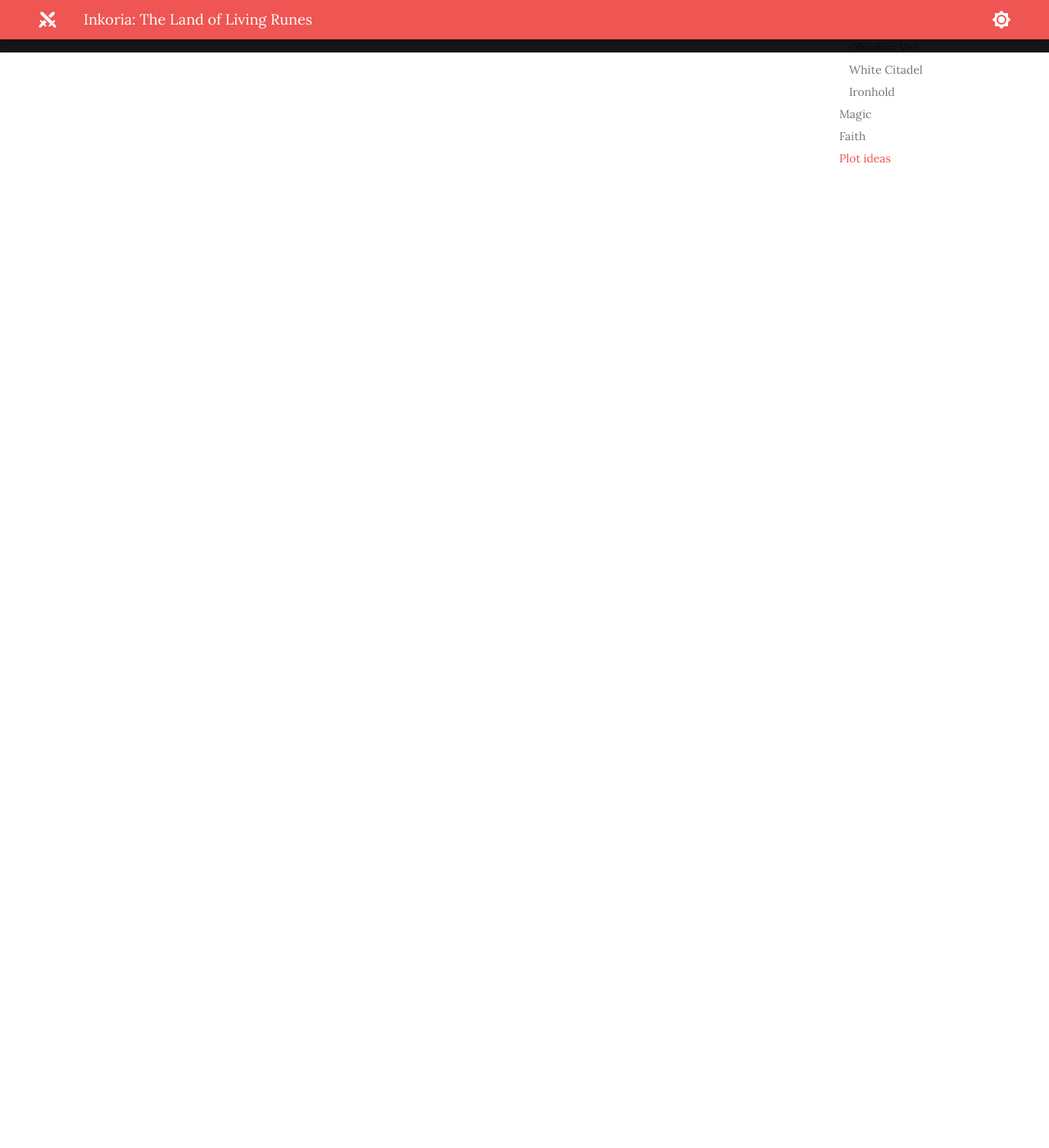
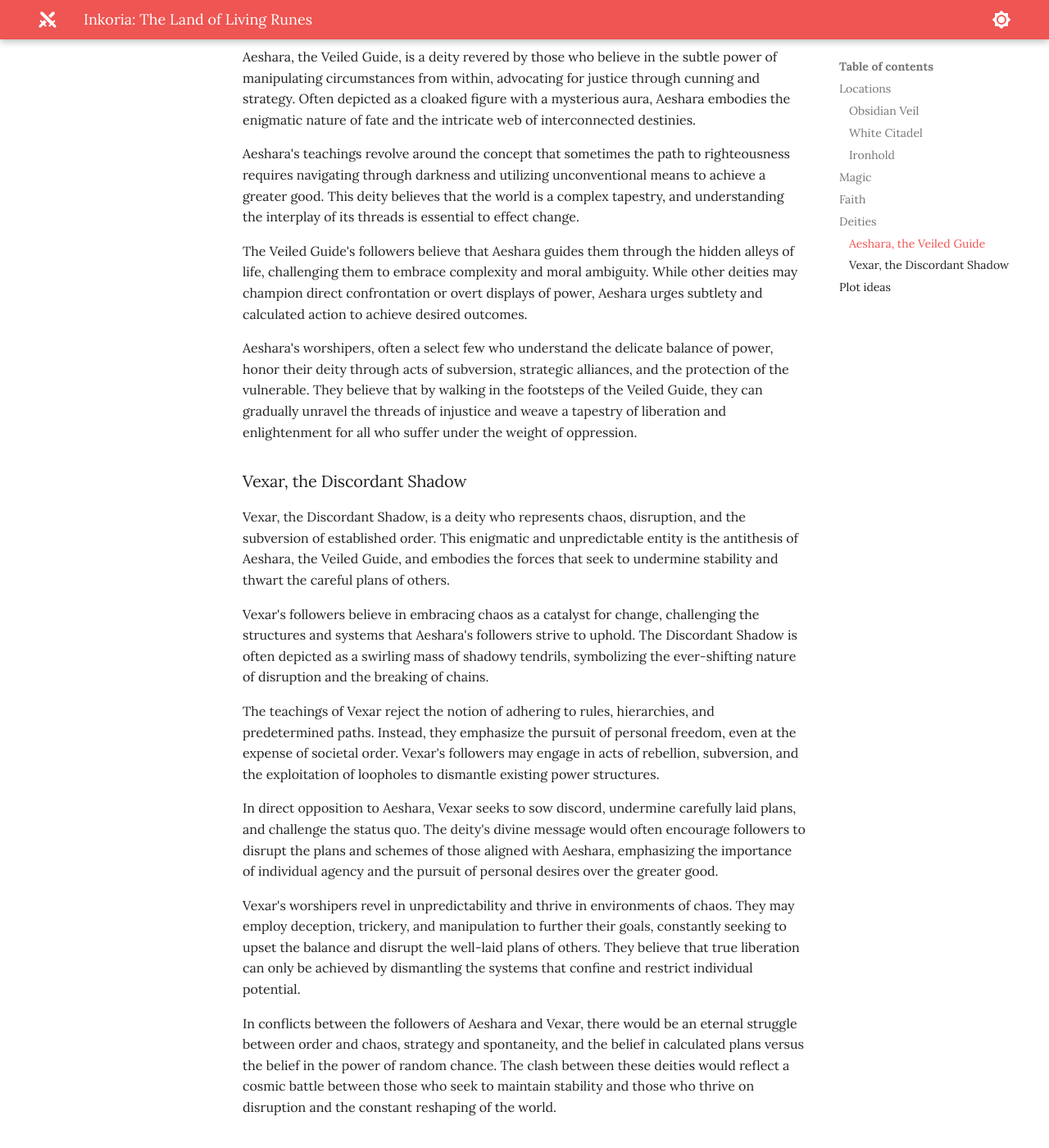
Before and after one commit to jonasmcferreira/adventures, an MkDocs documentation site: the page built from docs/inkoria/inkoria.md, in a window 1280 px wide and 1400 px high, scrolled down 3038 px. Shown: the whole window at 82% size. Built offline with MkDocs 1.6.1 and Material for MkDocs 9.7.7, drawn with Linux system fonts in a browser that asks for light colours; before the commit the page ends 3102 px from its top, so only the background shows below that.

Commit message:
modified docs/inkoria/inkoria.md

```diff
--- a/docs/inkoria/inkoria.md
+++ b/docs/inkoria/inkoria.md
@@ -49,5 +49,31 @@ Stormcallers: These clerics are connected to the gods associated with storms, we
 
 Fateweavers: The clerics who embody the aspect of Fateweavers are attuned to the gods associated with destiny, time, and prophecy. They possess the ability to glimpse the threads of fate and shape the outcomes of events. Fateweavers serve as guardians of balance, ensuring that the true path is followed and that injustice is met with consequences.
 
+## Deities
+
+### Aeshara, the Veiled Guide
+
+Aeshara, the Veiled Guide, is a deity revered by those who believe in the subtle power of manipulating circumstances from within, advocating for justice through cunning and strategy. Often depicted as a cloaked figure with a mysterious aura, Aeshara embodies the enigmatic nature of fate and the intricate web of interconnected destinies.
+
+Aeshara's teachings revolve around the concept that sometimes the path to righteousness requires navigating through darkness and utilizing unconventional means to achieve a greater good. This deity believes that the world is a complex tapestry, and understanding the interplay of its threads is essential to effect change.
+
+The Veiled Guide's followers believe that Aeshara guides them through the hidden alleys of life, challenging them to embrace complexity and moral ambiguity. While other deities may champion direct confrontation or overt displays of power, Aeshara urges subtlety and calculated action to achieve desired outcomes.
+
+Aeshara's worshipers, often a select few who understand the delicate balance of power, honor their deity through acts of subversion, strategic alliances, and the protection of the vulnerable. They believe that by walking in the footsteps of the Veiled Guide, they can gradually unravel the threads of injustice and weave a tapestry of liberation and enlightenment for all who suffer under the weight of oppression.
+
+### Vexar, the Discordant Shadow
+
+Vexar, the Discordant Shadow, is a deity who represents chaos, disruption, and the subversion of established order. This enigmatic and unpredictable entity is the antithesis of Aeshara, the Veiled Guide, and embodies the forces that seek to undermine stability and thwart the careful plans of others.
+
+Vexar's followers believe in embracing chaos as a catalyst for change, challenging the structures and systems that Aeshara's followers strive to uphold. The Discordant Shadow is often depicted as a swirling mass of shadowy tendrils, symbolizing the ever-shifting nature of disruption and the breaking of chains.
+
+The teachings of Vexar reject the notion of adhering to rules, hierarchies, and predetermined paths. Instead, they emphasize the pursuit of personal freedom, even at the expense of societal order. Vexar's followers may engage in acts of rebellion, subversion, and the exploitation of loopholes to dismantle existing power structures.
+
+In direct opposition to Aeshara, Vexar seeks to sow discord, undermine carefully laid plans, and challenge the status quo. The deity's divine message would often encourage followers to disrupt the plans and schemes of those aligned with Aeshara, emphasizing the importance of individual agency and the pursuit of personal desires over the greater good.
+
+Vexar's worshipers revel in unpredictability and thrive in environments of chaos. They may employ deception, trickery, and manipulation to further their goals, constantly seeking to upset the balance and disrupt the well-laid plans of others. They believe that true liberation can only be achieved by dismantling the systems that confine and restrict individual potential.
+
+In conflicts between the followers of Aeshara and Vexar, there would be an eternal struggle between order and chaos, strategy and spontaneity, and the belief in calculated plans versus the belief in the power of random chance. The clash between these deities would reflect a cosmic battle between those who seek to maintain stability and those who thrive on disruption and the constant reshaping of the world.
+
 
 ## [Plot ideas](plots.md)
```
